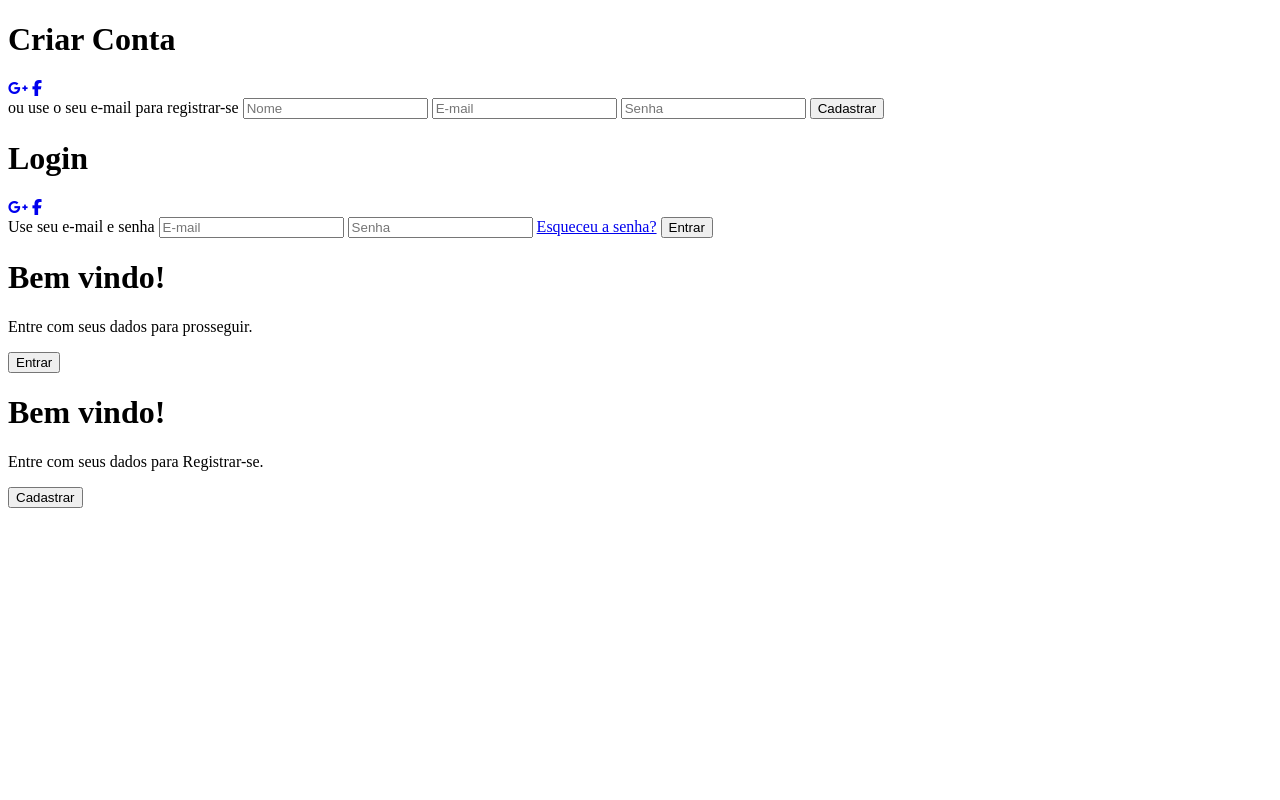
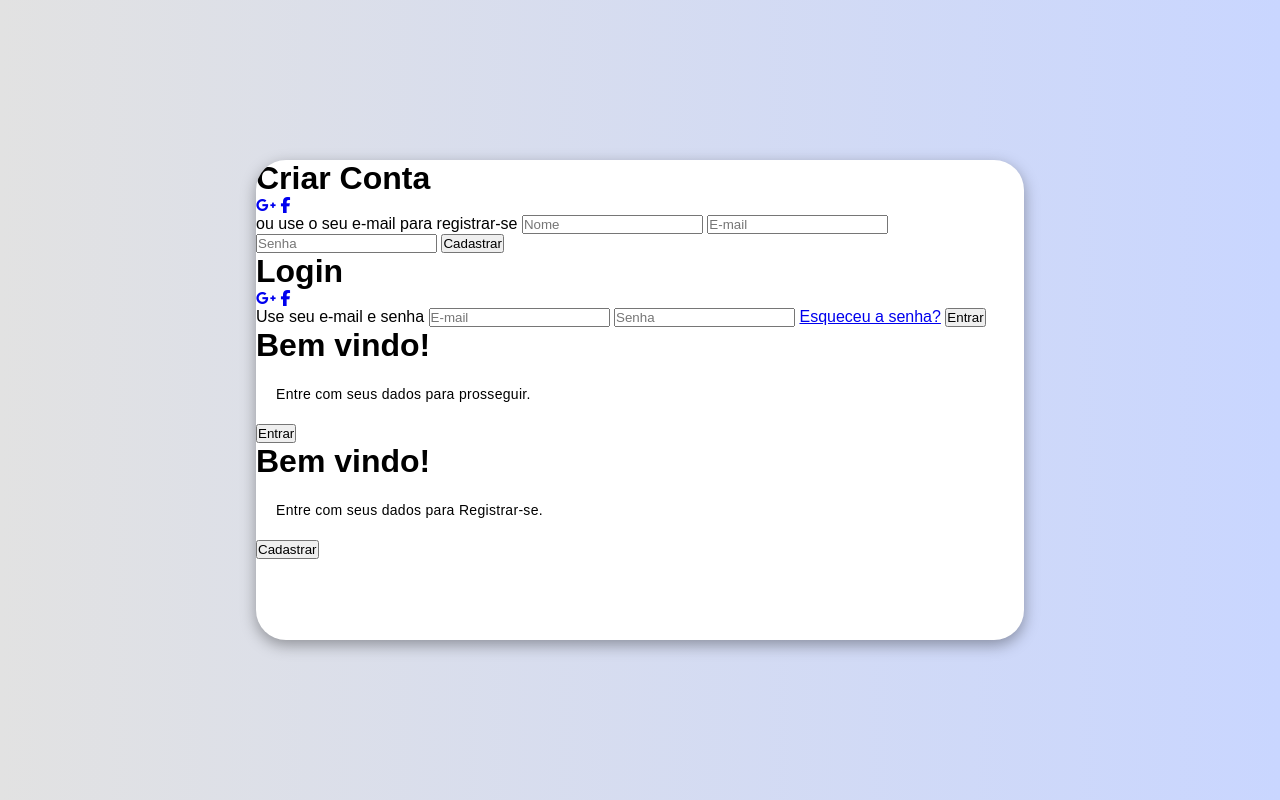
Before and after one commit to Josemenezespneto/pagina-de-login, a plain HTML site: page index.html in a window 1280 px wide. Drawn offline with Linux system fonts and the light colour scheme; a script that the page names is missing.

Commit message:
pagina de login -03- alteraçao na div do form na index e criaçao de estilos para a pagina no style.css

```diff
--- a/style.css
+++ b/style.css
@@ -1 +1,37 @@
 @import url('https://fonts.googleapis.com/css2?family=Montserrat:wght0300;400;500;600;700&display=swap');
+
+*{
+    margin: 0;
+    padding: 0;
+    box-sizing: border-box;
+    font-family: sans-serif;
+}
+
+body{
+    background-color: #c9d6ff;
+    background: linear-gradient(to right,#e2e2e2,#c9d6ff);
+    display: flex;
+    align-items: center;
+    justify-content: center;
+    flex-direction: column;
+    height: 100vh;
+}
+
+.container{
+    background-color: #fff;
+    border-radius: 30px;
+    box-shadow: 0 5px 15px rgba(0, 0, 0, 0.35);
+    position: relative;
+    overflow: hidden;
+    width: 768px;
+    max-width: 100%;
+    min-height: 480px ;
+}
+
+.container p{
+    font-size: 14px;
+    line-height: 20px;
+    letter-spacing: 0.3px;
+    margin: 20px;
+
+}
```
Also changed, not shown: index.html (+8 -5 lines).
